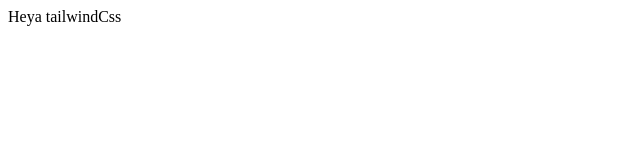
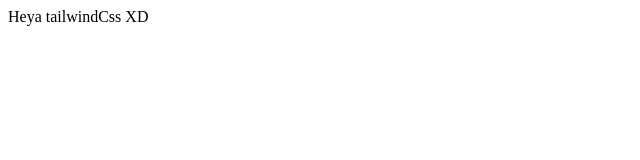
Before and after one commit to zangetsuBankai/TailwindCSS, a plain HTML site: page src/index.html in a window 1280 px wide. Shown: the full height of the page, 0-640 px from the left. Drawn offline with Linux system fonts and the light colour scheme.

Commit message:
and another one

```diff
--- a/src/index.html
+++ b/src/index.html
@@ -7,6 +7,6 @@
     <title>Document</title>
 </head>
 <body>
-    Heya tailwindCss
+    Heya tailwindCss XD
 </body>
 </html>
```
